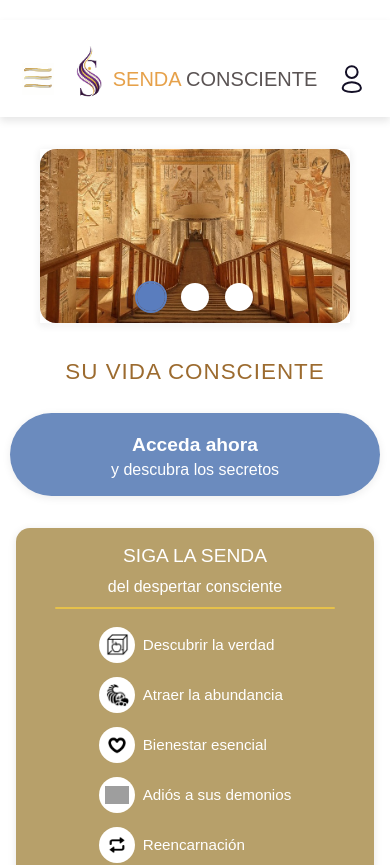
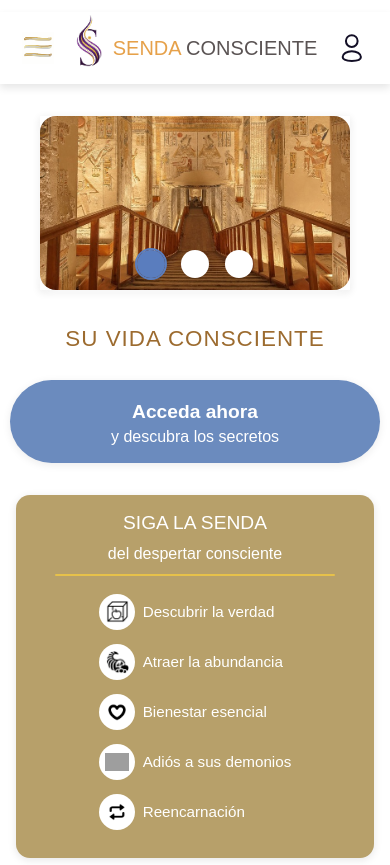
Before and after one commit to orbimatrix/Conscious-path, a Next.js app: page / in a window 390 px wide. Shown: the top 865 px of the page. Built offline with nearby package versions, Linux system fonts and the light colour scheme; grey boxes are pictures that could not be loaded.

Commit message:
Refactor header styles in globals.css to remove safe area insets and standardize padding and margin for improved layout consistency across devices. Adjustments made for various screen sizes to enhance responsiveness and visual alignment.

```diff
--- a/src/app/globals.css
+++ b/src/app/globals.css
@@ -411,10 +411,10 @@
 
 /* Header inline styles moved to CSS */
 .header-safe-area {
-  padding-top: env(safe-area-inset-top);
-  margin-top: env(safe-area-inset-top);
+  padding-top: 12px;
+  margin-top: 0;
   position: relative;
-  top: env(safe-area-inset-top);
+  top: 2;
 }
 
 .header-logo-container {
@@ -460,7 +460,7 @@
   height: 72px;
   position: relative;
   z-index: 10;
-  padding-top: max(8px, env(safe-area-inset-top));
+  padding-top: 4px;
 }
 
 
@@ -474,7 +474,7 @@
 
 @media (max-width: 600px) {
   .header-root {
-    padding: 6px 1rem 0 1rem;
+    padding: 2px 1rem 0 1rem;
     height: 62px;
     position: relative;
   }
@@ -491,7 +491,7 @@
 
 @media (max-width: 480px) {
   .header-root {
-    padding: 4px 0.75rem 0 0.75rem;
+    padding: 1px 0.75rem 0 0.75rem;
     height: 60px;
   }
 
@@ -503,7 +503,7 @@
 
 @media (max-width: 360px) {
   .header-root {
-    padding: 4px 0.5rem 0 0.5rem;
+    padding: 0px 0.5rem 0 0.5rem;
     height: 58px;
   }
 
@@ -516,11 +516,11 @@
 /* iPhone Pro Max specific fixes */
 @media screen and (max-width: 414px) and (max-height: 896px) {
   .header-root {
-    padding-top: max(35px, env(safe-area-inset-top)) !important;
-    height: calc(107px + env(safe-area-inset-top)) !important;
-    margin-top: env(safe-area-inset-top) !important;
+    padding-top: 0 !important;
+    height: 72px !important;
+    margin-top: 0 !important;
     position: relative !important;
-    top: env(safe-area-inset-top) !important;
+    top: 0 !important;
     display: flex !important;
     align-items: center !important;
     justify-content: space-between !important;
@@ -538,11 +538,11 @@
 
 @media screen and (max-width: 375px) and (max-height: 812px) {
   .header-root {
-    padding-top: max(35px, env(safe-area-inset-top)) !important;
-    height: calc(107px + env(safe-area-inset-top)) !important;
-    margin-top: env(safe-area-inset-top) !important;
+    padding-top: 0 !important;
+    height: 72px !important;
+    margin-top: 0 !important;
     position: relative !important;
-    top: env(safe-area-inset-top) !important;
+    top: 0 !important;
     display: flex !important;
     align-items: center !important;
     justify-content: space-between !important;
@@ -562,21 +562,21 @@
 /* General iPhone safe area support */
 @supports (padding-top: env(safe-area-inset-top)) {
   .header-root {
-    padding-top: max(25px, env(safe-area-inset-top)) !important;
-    height: calc(97px + env(safe-area-inset-top)) !important;
-    margin-top: env(safe-area-inset-top) !important;
+    padding-top: 0 !important;
+    height: 72px !important;
+    margin-top: 0 !important;
     position: relative !important;
-    top: env(safe-area-inset-top) !important;
+    top: 0 !important;
   }
 }
 
 /* Additional safe area support for all mobile devices */
 @media screen and (max-width: 768px) {
   .header-root {
-    padding-top: max(20px, env(safe-area-inset-top)) !important;
-    margin-top: env(safe-area-inset-top) !important;
+    padding-top: 0 !important;
+    margin-top: 0 !important;
     position: relative !important;
-    top: env(safe-area-inset-top) !important;
+    top: 0 !important;
     display: flex !important;
     align-items: center !important;
     justify-content: space-between !important;
@@ -679,23 +679,23 @@
 /* Force safe area on all iOS devices */
 @media screen and (-webkit-min-device-pixel-ratio: 2) {
   .header-root {
-    padding-top: max(30px, env(safe-area-inset-top)) !important;
-    margin-top: env(safe-area-inset-top) !important;
+    padding-top: 0 !important;
+    margin-top: 0 !important;
     position: relative !important;
-    top: env(safe-area-inset-top) !important;
+    top: 0 !important;
   }
 }
 
 /* Body level safe area support */
 body {
-  padding-top: env(safe-area-inset-top) !important;
-  margin-top: env(safe-area-inset-top) !important;
+  padding-top: 0 !important;
+  margin-top: 0 !important;
 }
 
 /* Additional iPhone specific fixes */
 @media screen and (max-width: 414px) {
   body {
-    padding-top: max(env(safe-area-inset-top), 20px) !important;
+    padding-top: 0 !important;
   }
 }
 
```
